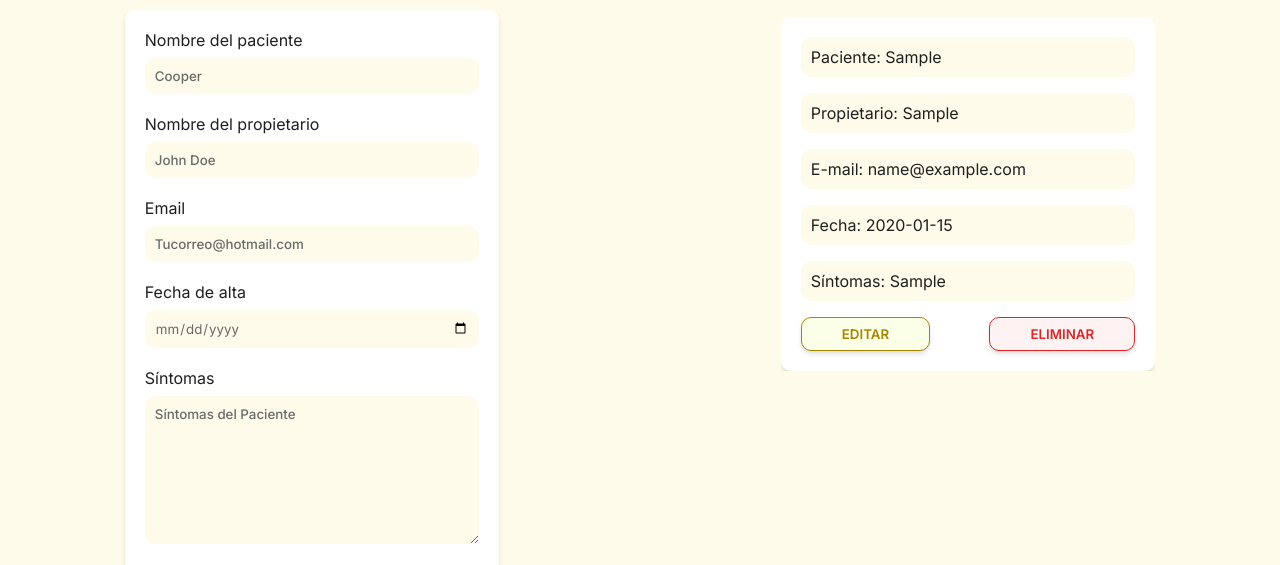
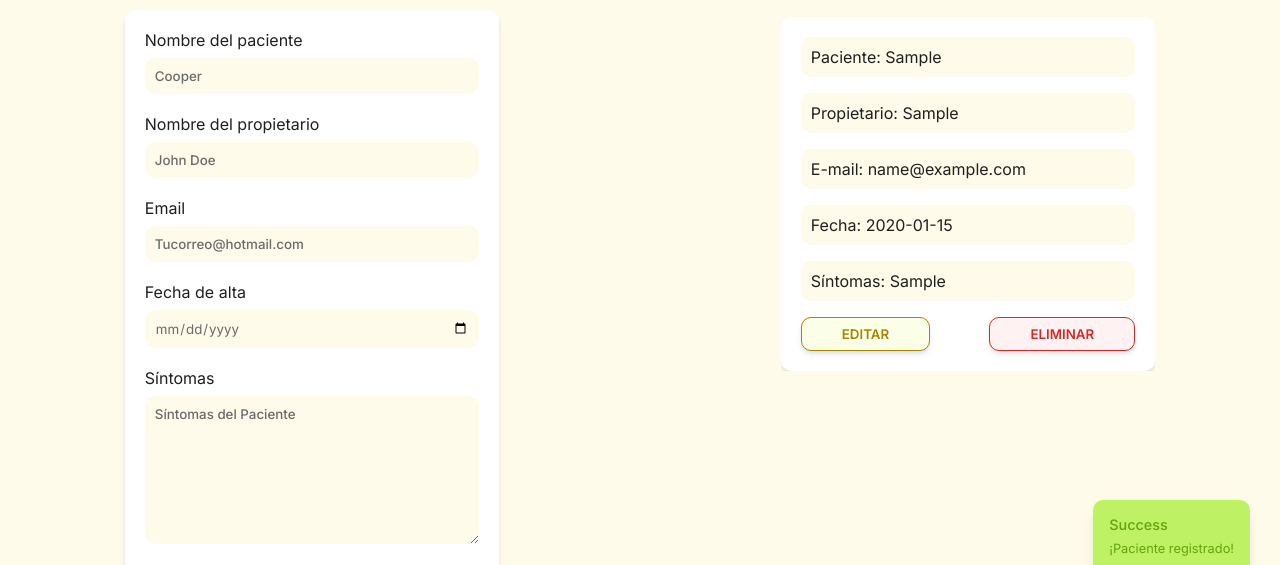
Before and after one commit to Carlosaac23/Veterinary-Appointments, a plain HTML site: page index.html in a window 1280 px wide. Both pictures are taken after typing "Sample", "Sample", "name@example.com", "2020-01-15", "Sample" into the empty fields and a click on the input "Registrar Paciente". Shown: the part 190-755 px from the top of the page. Drawn offline with Linux system fonts and the light colour scheme.

Commit message:
refactor(style): improve keyframes animation. delete border for each type alert and add box-shadow to alertDiv. change behavior alert message to toast

```diff
--- a/assets/styles/style.css
+++ b/assets/styles/style.css
@@ -261,47 +261,69 @@ textarea:focus {
 }
 
 /* Notification */
+.notificacion__container {
+  position: absolute;
+  bottom: 30px;
+  right: 30px;
+}
+
+.notificacion__container h1 {
+  text-transform: capitalize;
+  font-size: 0.9rem;
+  font-weight: 500;
+}
+
+.notificacion__container p {
+  margin: 0.5rem 0;
+  font-size: 0.8rem;
+  font-weight: 400;
+}
+
+@media (max-width: 376px) {
+  .notificacion__container {
+    position: fixed;
+    left: 20px;
+    right: 20px;
+    bottom: 20px;
+  }
+}
+
 .noti-error,
 .noti-success,
 .noti-info {
-  text-align: center;
-  padding: 0.75rem;
-  margin: 1.1rem 0;
-  text-transform: uppercase;
+  padding: 1rem;
   font-size: 0.875rem;
   font-weight: 600;
   border-radius: 0.625rem;
-  animation: slideIn 0.3s ease-in-out;
+  box-shadow: 0 10px 15px -3px rgb(0 0 0 / 0.1), 0 4px 6px -4px rgb(0 0 0 / 0.1);
+  animation: slideIn 0.25s ease;
 }
 
 .noti-error {
   color: var(--red);
   background-color: var(--redAlt);
-  border: 1px solid var(--red);
 }
 
 .noti-success {
   color: var(--green);
   background-color: var(--greenAlt);
-  border: 1px solid var(--green);
 }
 
 .noti-info {
   color: var(--blue);
   background-color: var(--blueAlt);
-  border: 1px solid var(--blue);
 }
 
 .noti-error.hide,
 .noti-success.hide,
 .noti-info.hide {
-  animation: slideOut 0.3s ease-in-out;
+  animation: slideOut 0.25s ease;
 }
 
 @keyframes slideIn {
   from {
     opacity: 0;
-    transform: translateY(-20px);
+    transform: translateY(20px);
   }
   to {
     opacity: 1;
@@ -316,7 +338,7 @@ textarea:focus {
   }
   to {
     opacity: 0;
-    transform: translateY(-20px);
+    transform: translateY(20px);
   }
 }
 
```
